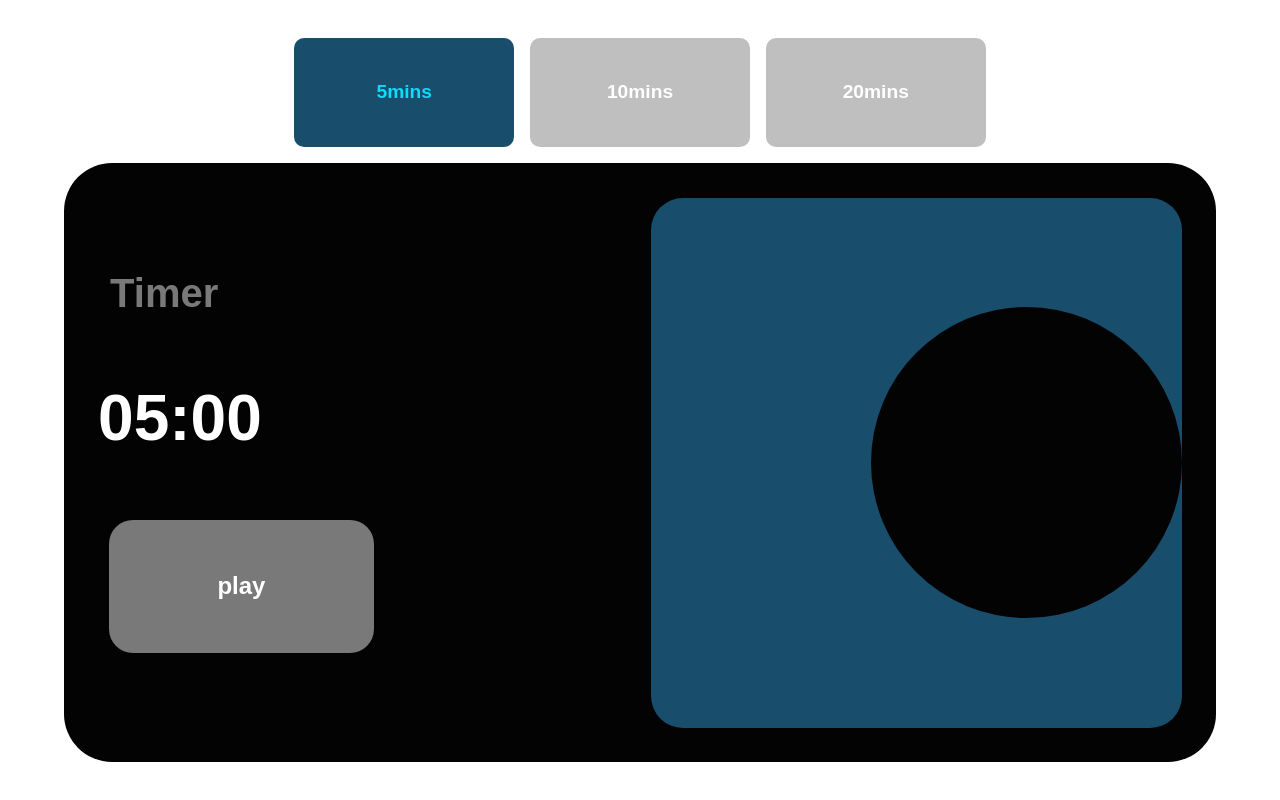
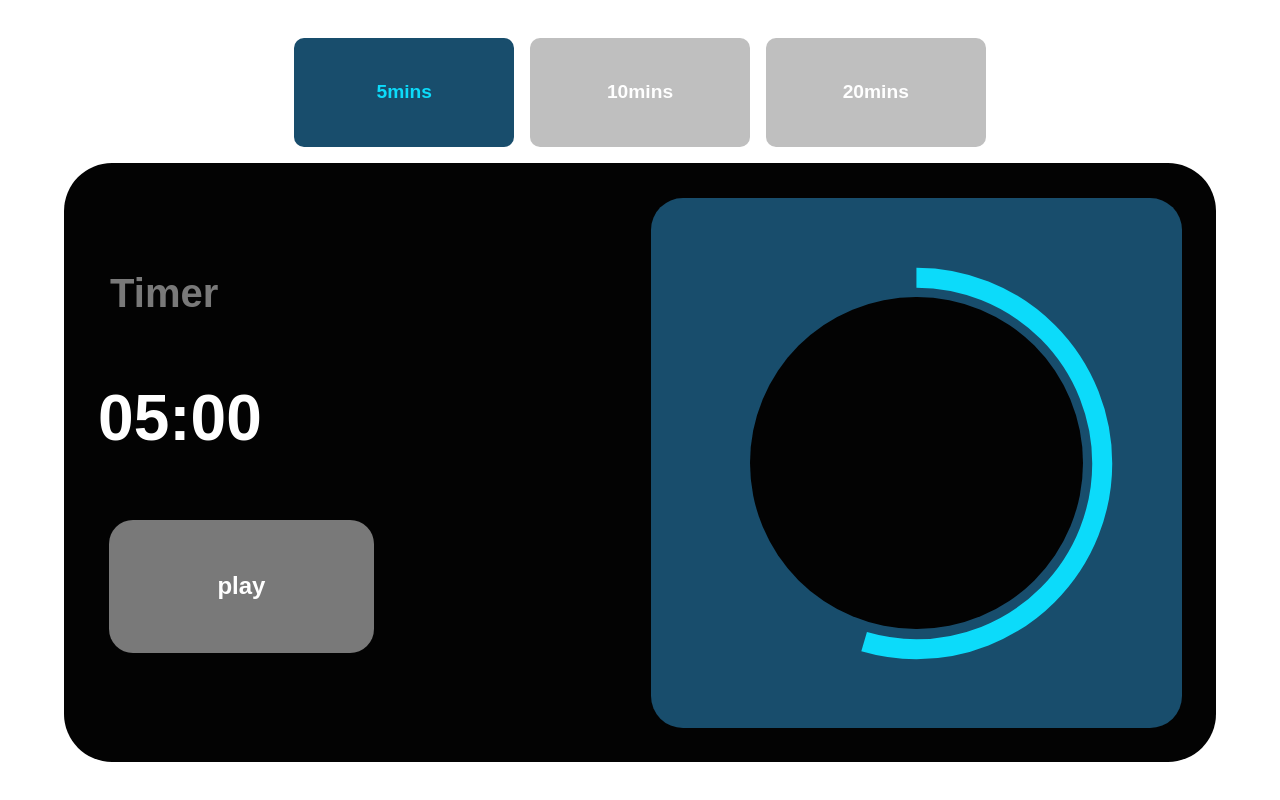
Before and after one commit to Tyoo18/simple-timer, a plain HTML site: page index.html in a window 1280 px wide. Drawn offline with Linux system fonts and the light colour scheme.

Commit message:
Update style.css

```diff
--- a/style.css
+++ b/style.css
@@ -122,22 +122,31 @@ body {
     justify-content: center;
     align-items: center;
   }
-  .anim {
-    width: 78%;
+  .cover {
+    width: 26%;
     aspect-ratio: 1;
-    background-color: var(--accent-color);
+    background-color: #030303;
     border-radius: 100%;
-    box-shadow: 0 0 15px var(--accent-color);
-
+    position: absolute;
+  }
+  .progress-ring {
+    width: 100%;
+    aspect-ratio: 1;
+    transform: rotate(-90deg);
     display: flex;
     justify-content: center;
     align-items: center;
   }
-  .cover {
-    width: 80%;
-    aspect-ratio: 1;
-    background-color: #030303;
-    border-radius: 100%;
+  .progress-ring__circle {
+    r: 35%;
+    cx: 50%;
+    cy: 50%;
+    stroke-width: 20;
+    stroke: var(--accent-color);
+    fill: transparent;
+    stroke-dasharray: 440;
+    stroke-dashoffset: 0;
+    transition: stroke-dashoffset 1s linear;
   }
 }
 @media (min-width: 100vh) {
```
